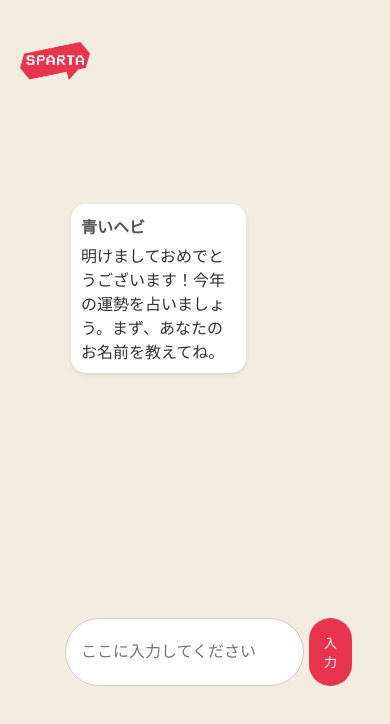
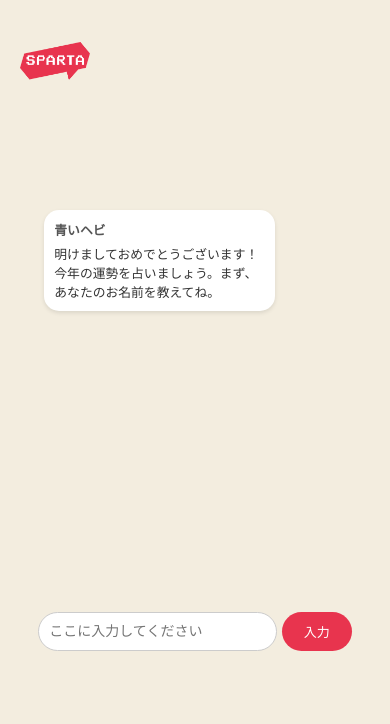
Before and after one commit to spartacontents/2025-sparta-fortune-teller, a React (Create React App) app: page /counseling in a window 390 px wide. Shown: the top 724 px of the page. Built offline with nearby package versions, Linux system fonts and the light colour scheme.

Commit message:
[CHORE]: update css

```diff
--- a/src/components/Chat.module.css
+++ b/src/components/Chat.module.css
@@ -5,7 +5,7 @@
     padding: 10px;
     margin-bottom: 10px;
     position: relative;
-    width: 90%;
+    width: 100%;
     max-width: 1200px; /* 큰 화면에서 최대 너비 제한 */
     box-sizing: border-box; /* 패딩이 전체 너비에 영향을 미치지 않도록 설정 */
 }
@@ -37,8 +37,8 @@
 
 .btnContainer {
     position: absolute;
-    right: 1%;
-    padding: 3px 4px;
+    right: 0;
+    margin-top: 5px;
 }
 
 .mainText {
@@ -111,10 +111,10 @@
 /* 모바일 최적화를 위한 미디어 쿼리 */
 @media screen and (max-width: 768px) {
     .chatContainer {
-        height: 650px; /* 높이 조정 */
+        height: 400px; /* 높이 조정 */
         padding: 8px; /* 패딩 줄이기 */
         max-width: 100%; /* 모바일 화면에서는 최대 너비 제한 제거 */
-        margin-top: 60px;
+        margin-top: 10px;
     }
 
     .infoContainer {
@@ -143,7 +143,7 @@
     }
 
     .mainText {
-        font-size: 1.5rem; /* 24px */
+        font-size: 1.4rem;
     }
 
     .subText {
@@ -168,7 +168,7 @@
         height: 400px; /* 높이 더 줄이기 */
         padding: 6px; /* 패딩 더 줄이기 */
         margin-bottom: 8px; /* 하단 여백 조정 */
-        margin-top: 60px;
+        margin-top: 10px;
     }
 
     .infoContainer {
@@ -197,7 +197,7 @@
      }
 
     .mainText {
-        font-size: 1.2rem; /* 20px */
+        font-size: 1rem;
     }
 
     .subText {
@@ -222,7 +222,8 @@
         height: 400px; /* 높이 더 줄이기 */
         padding: 4px; /* 패딩 최소화 */
         margin-bottom: 6px; /* 하단 여백 조정 */
-        margin-top: 60px;
+        margin-top: 10px;
+        width: 100%;
     }
 
     .infoContainer {
--- a/src/components/Counseling.module.css
+++ b/src/components/Counseling.module.css
@@ -1,21 +1,32 @@
 .chatWrapper {
-    padding: 20px;
+    padding: 10px;
     max-width: 600px; /* 기본 최대 너비 */
     margin: 0 auto;
     border-radius: 8px;
     box-sizing: border-box;
+    font-size: 1rem;
 }
 
 /* 태블릿 대응 (768px 이하) */
 @media screen and (max-width: 768px) {
     .chatWrapper {
         max-width: 400px; /* 태블릿에서는 최대 너비를 400px로 설정 */
+        font-size: 1rem;
     }
 }
 
 /* 스마트폰 대응 (480px 이하) */
 @media screen and (max-width: 480px) {
     .chatWrapper {
-        max-width: 300px; /* 스마트폰에서는 최대 너비를 300px로 설정 */
+        max-width: 90%;
+        font-size: 0.8rem;
     }
 }
+
+/* 스마트폰 대응 (480px 이하) */
+@media screen and (max-width: 320px) {
+    .chatWrapper {
+        max-width: 90%;
+        font-size: 0.7rem;
+    }
+}
--- a/src/components/Input.js
+++ b/src/components/Input.js
@@ -12,20 +12,20 @@ function Input({ onSend, disabled }) {
   };
 
   return (
-    <form onSubmit={handleSubmit} style={{ display: 'flex', gap: '5px', margin: '20px 0' }}>
+    <form onSubmit={handleSubmit} style={{ display: 'flex', gap: '5px', width: '100%' }}>
       <input
         disabled={disabled}
         type="text"
         value={input}
         onChange={(e) => setInput(e.target.value)}
         placeholder="ここに入力してください"
-        style={{ flex: 1, padding: '15px', borderRadius: '40px', border: '1px solid #ccc', fontSize: '16px' }}
+        style={{ flex: 1, padding: '10px', borderRadius: '40px', border: '1px solid #ccc', fontSize: '14px' }}
       />
       <button
         type="submit"
         disabled={disabled}
         style={{
-          padding: '15px',
+          padding: '10px',
           borderRadius: '40px',
           border: 'none',
           maxWidth: '70px', // 버튼 너비를 고정
```
